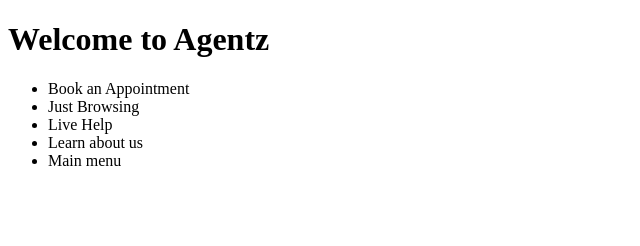
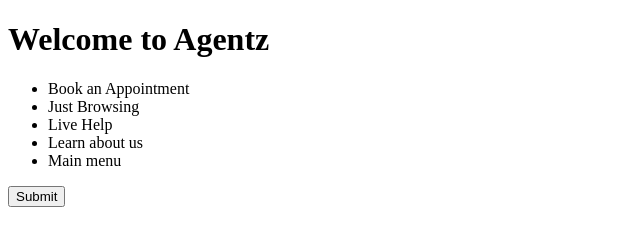
Before and after one commit to vaideeswaran-c/webview, a plain HTML site: page index.html in a window 1280 px wide. Shown: the whole page, without its empty margins (0-640 px from the left). Drawn offline with Linux system fonts and the light colour scheme.

Commit message:
Submit button

```diff
--- a/index.html
+++ b/index.html
@@ -29,6 +29,16 @@
             }
         );
     };
+    function handleSaveBtn() {
+        //close the webview
+        MessengerExtensions.requestCloseBrowser(function success() {
+            console.log("webview closed");
+            // webview closed
+        }, function error(err) {
+            // an error occurred
+            console.log(err);
+        });
+    }
     </script>
         <h1>Welcome to Agentz</h1>
         <ul>
@@ -38,5 +48,6 @@
                 <li>Learn about us</li>
                 <li>Main menu</li>
         </ul>
+        <button onclick="handleSaveBtn()">Submit</button>
 </body>
 </html>
```
